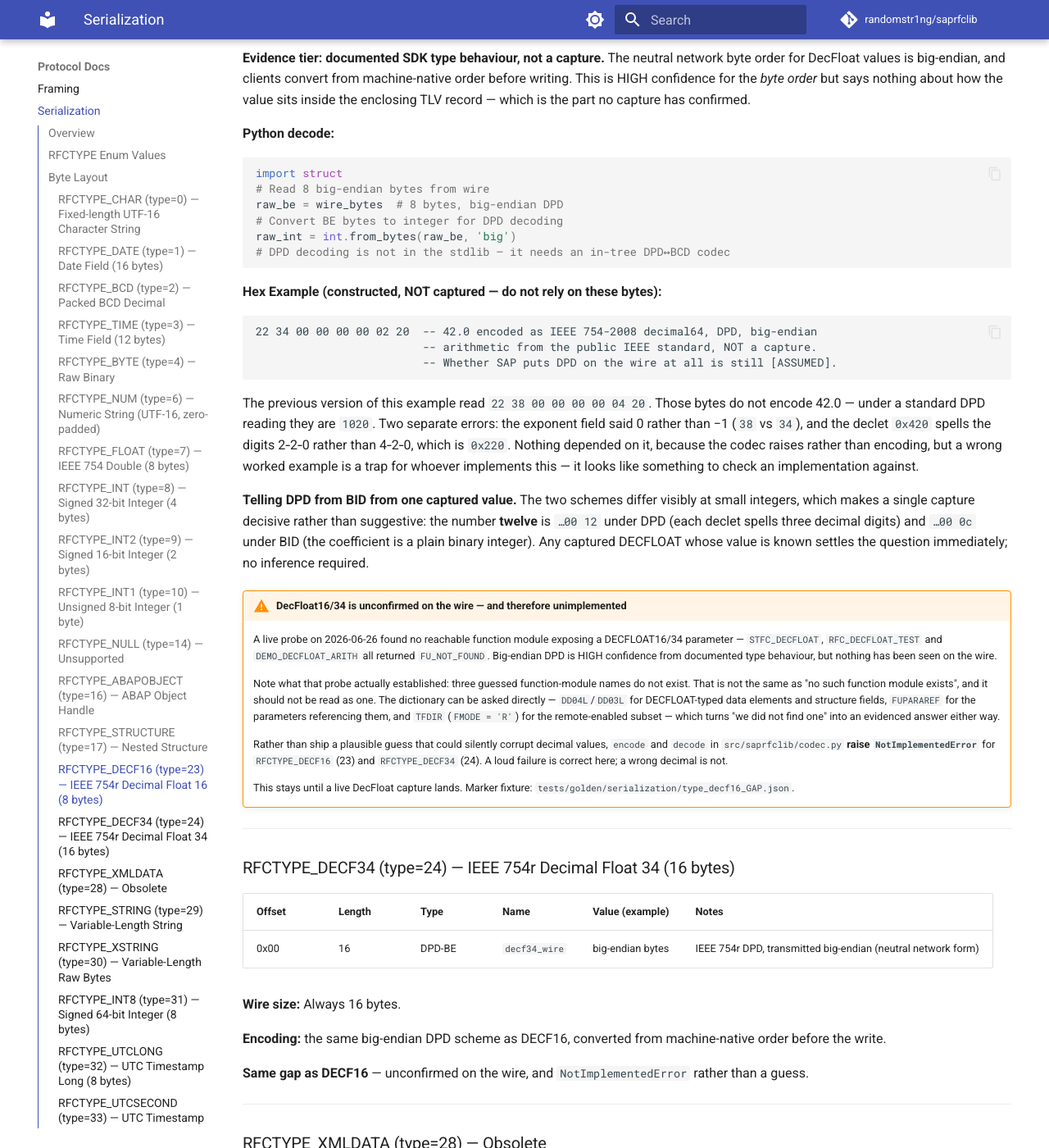
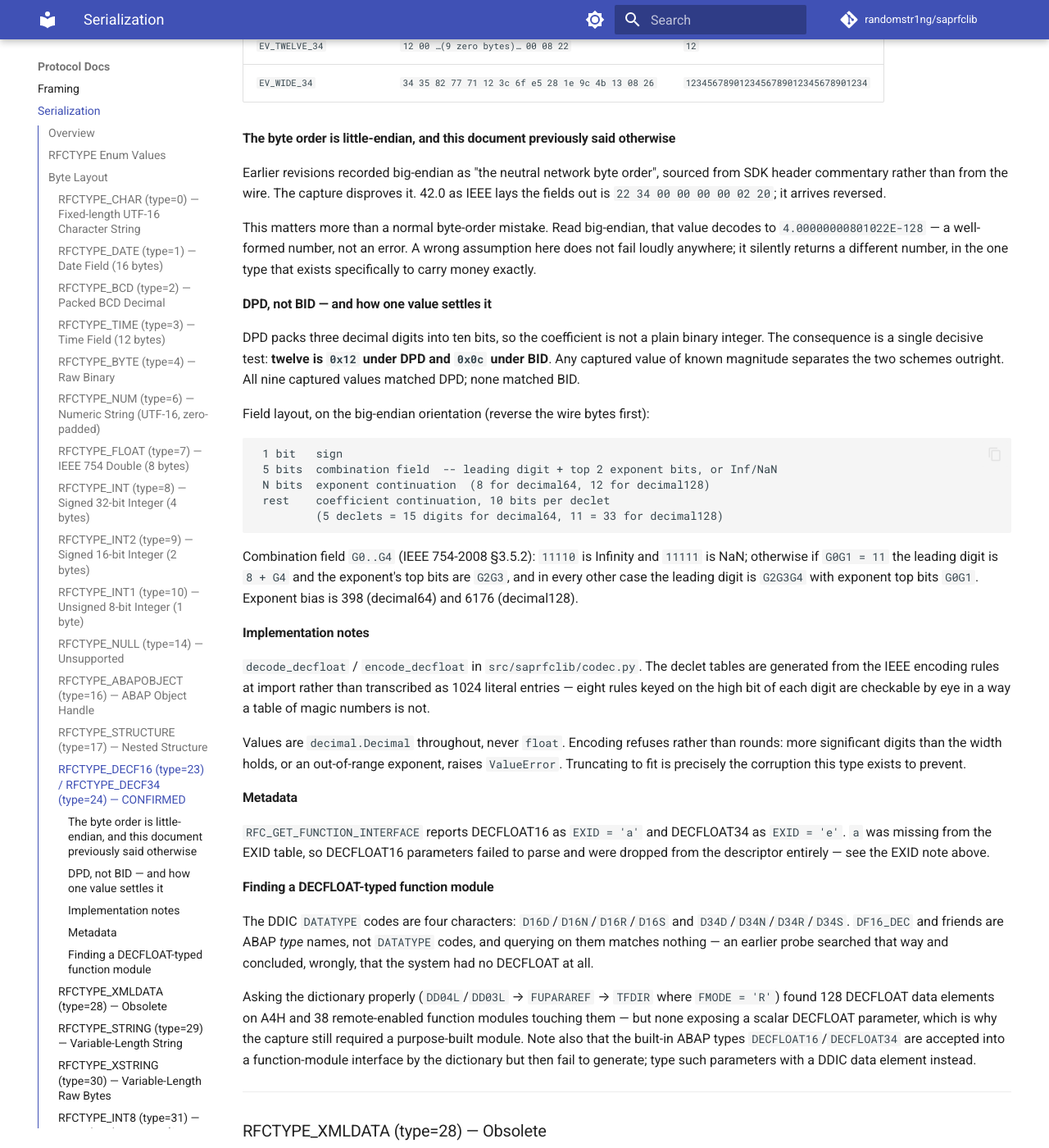
Before and after one commit to randomstr1ng/saprfclib, an MkDocs documentation site: the page built from docs/protocol/serialization.md, in a window 1280 px wide and 1400 px high, scrolled down 9149 px. Shown: the whole window at 82% size. Built offline with MkDocs 1.6.1 and Material for MkDocs 9.7.7, drawn with Linux system fonts in a browser that asks for light colours; comment, search, counter and statistics services are not loaded; some of the changed text lies outside the part shown.

Commit message:
feat: implement DECFLOAT16/34 — DPD, little-endian (closes #13)
The wire form is IEEE 754-2008 densely packed decimal in LITTLE-endian byte
order. Settled by live capture from A4H (kernel 793): a purpose-built
remote-enabled function module returning nine values whose decimal magnitude was
fixed in ABAP before the call, at both widths. All nine decode to their known
value and re-encode byte-for-byte. The capture is
tests/golden/serialization/decfloat_response.bin and every expectation in
tests/test_decfloat.py is driven from it rather than from the standard.

DPD packs three decimal digits per ten bits, so the coefficient is not a plain
binary integer. That gives a single decisive discriminator: twelve is 0x12 under
DPD where a binary-integer encoding would put 0x0c. All nine values matched DPD;
none matched BID.

The byte order documented until now was wrong. serialization.md recorded
big-endian as "the neutral network byte order", sourced from SDK header
commentary rather than from the wire. That is worth spelling out because of how
it would have failed: read big-endian, 42.0 decodes to 4.00000000801022E-128 --
a well-formed number, not an error. The mistake would have returned a different
value silently, in the one type that exists to carry money exactly. This is what
the no-guessing rule is for; the header note read as HIGH confidence and was
still wrong.

Encoding refuses rather than rounds: more significant digits than the width
holds, or an out-of-range exponent, raises ValueError. Values are
decimal.Decimal throughout, never float.

The declet tables are generated from the IEEE encoding rules at import instead
of transcribed as 1024 literal entries -- eight rules keyed on the high bit of
each digit can be checked by eye in a way a table of magic numbers cannot.

Three tests that asserted NotImplementedError are replaced, and the GAP-B-01
marker is rewritten as closed. The marker keeps two things worth not
re-deriving: the byte-order correction, and why the 2026-06-26 probe concluded
there was nothing to capture -- it guessed three function-module names rather
than asking the dictionary, and missing three guesses is not evidence of
absence. Its citation of SDK header line numbers is dropped; that does not
belong in this repository, and it was the source of the wrong byte order.

````diff
--- a/docs/protocol/serialization.md
+++ b/docs/protocol/serialization.md
@@ -48,8 +48,8 @@ little-endian byte order were confirmed 2026-07-05.
 | 14 | `RFCTYPE_NULL` | — | — | Not supported — skip on wire |
 | 16 | `RFCTYPE_ABAPOBJECT` | — | — | ABAP object handle — skip on wire |
 | 17 | `RFCTYPE_STRUCTURE` | — | — | Nested structure, descriptor-driven |
-| 23 | `RFCTYPE_DECF16` | 8 bytes | DECFLOAT16 | IEEE 754r DPD decimal float, big-endian wire |
-| 24 | `RFCTYPE_DECF34` | 16 bytes | DECFLOAT34 | IEEE 754r DPD decimal float, big-endian wire |
+| 23 | `RFCTYPE_DECF16` | 8 bytes | DECFLOAT16 | IEEE 754-2008 DPD decimal float, **little-endian** wire |
+| 24 | `RFCTYPE_DECF34` | 16 bytes | DECFLOAT34 | IEEE 754-2008 DPD decimal float, **little-endian** wire |
 | 28 | `RFCTYPE_XMLDATA` | — | — | No longer used — skip |
 | 29 | `RFCTYPE_STRING` | variable | STRING | Null-terminated; length-prefixed on wire |
 | 30 | `RFCTYPE_XSTRING` | variable | XSTRING | Raw bytes; length-prefixed (byte count) |
@@ -351,102 +351,90 @@ exercised; the non-Unicode layout is undocumented here.
 
 ---
 
-### RFCTYPE_DECF16 (type=23) — IEEE 754r Decimal Float 16 (8 bytes)
+### RFCTYPE_DECF16 (type=23) / RFCTYPE_DECF34 (type=24) — CONFIRMED
 
-!!! note "Metadata: DECFLOAT16 arrives with EXID `a` — CONFIRMED"
-    `RFC_GET_FUNCTION_INTERFACE` reports a DECFLOAT16 parameter with `EXID = 'a'`,
-    and DECFLOAT34 with `EXID = 'e'`. Confirmed by live capture on 2026-08-31: a
-    remote-enabled function module on A4H (kernel 793) carrying seven DECFLOAT16
-    and three DECFLOAT34 parameters reported `a` for all seven and `e` for all three.
+**Encoding:** IEEE 754-2008 **densely packed decimal (DPD)**, **little-endian** on the
+wire. DECFLOAT16 is decimal64 (8 bytes), DECFLOAT34 is decimal128 (16 bytes).
 
-    `_EXID_TO_RFCTYPE` previously mapped only `v` to DECFLOAT16, which has never
-    been observed. Every DECFLOAT16 parameter therefore failed to parse and was
-    dropped from the descriptor, so the interface silently lost them and the call
-    went out short of those arguments. `a` is now mapped; `v` is retained and
-    labelled `[ASSUMED]`.
+**Evidence tier 1 — live capture.** `tests/golden/serialization/decfloat_response.bin`,
+from A4H (kernel 793, release 758, Unicode): a purpose-built remote-enabled function
+module returning nine values whose decimal magnitude was fixed in ABAP before the call.
+All nine decode correctly and re-encode byte-for-byte. `tests/test_decfloat.py` drives
+every expectation from that fixture rather than from the standard.
 
-    Note this is about the *metadata* only. The wire encoding of the value itself
-    remains unconfirmed and `encode`/`decode` still raise — the failure simply moves
-    from "parameters silently missing" to "this type is not implemented", which is
-    the right shape for an unverified format.
+| parameter | wire bytes | value |
+|-----------|------------|-------|
+| `EV_TWELVE_16` | `12 00 00 00 00 00 38 22` | `12` |
+| `EV_FORTY_TWO_DOT_ZERO` | `20 02 00 00 00 00 34 22` | `42.0` |
+| `EV_MINUS_ONE` | `01 00 00 00 00 00 38 a2` | `-1` |
+| `EV_ZERO` | `00 00 00 00 00 00 38 22` | `0` |
+| `EV_WIDE_16` | `56 8e e2 c1 b9 34 39 26` | `1234567890123456` |
+| `EV_TWELVE_34` | `12 00 …(9 zero bytes)… 00 08 22` | `12` |
+| `EV_WIDE_34` | `34 35 82 77 71 12 3c 6f e5 28 1e 9c 4b 13 08 26` | `1234567890123456789012345678901234` |
 
-| Offset | Length | Type | Name | Value (example) | Notes |
-|--------|--------|------|------|-----------------|-------|
-| 0x00 | 8 | DPD-BE | `decf16_wire` | big-endian bytes | IEEE 754r DPD, transmitted big-endian (neutral network form) |
+#### The byte order is little-endian, and this document previously said otherwise
 
-**Wire size:** Always 8 bytes.
+Earlier revisions recorded big-endian as "the neutral network byte order", sourced from
+SDK header commentary rather than from the wire. The capture disproves it. 42.0 as IEEE
+lays the fields out is `22 34 00 00 00 00 02 20`; it arrives reversed.
 
-**Encoding:** IEEE 754r **Densely Packed Decimal (DPD)** in **Big-Endian (network) byte order**.
+This matters more than a normal byte-order mistake. Read big-endian, that value decodes
+to `4.00000000801022E-128` — a well-formed number, not an error. A wrong assumption here
+does not fail loudly anywhere; it silently returns a different number, in the one type
+that exists specifically to carry money exactly.
 
-**Evidence tier: documented SDK type behaviour, not a capture.** The neutral network byte order
-for DecFloat values is big-endian, and clients convert from machine-native order before writing.
-This is HIGH confidence for the *byte order* but says nothing about how the value sits inside the
-enclosing TLV record — which is the part no capture has confirmed.
+#### DPD, not BID — and how one value settles it
 
-**Python decode:**
-```python
-import struct
-# Read 8 big-endian bytes from wire
-raw_be = wire_bytes  # 8 bytes, big-endian DPD
-# Convert BE bytes to integer for DPD decoding
-raw_int = int.from_bytes(raw_be, 'big')
-# DPD decoding is not in the stdlib — it needs an in-tree DPD↔BCD codec
+DPD packs three decimal digits into ten bits, so the coefficient is not a plain binary
+integer. The consequence is a single decisive test: **twelve is `0x12` under DPD and
+`0x0c` under BID**. Any captured value of known magnitude separates the two schemes
+outright. All nine captured values matched DPD; none matched BID.
+
+Field layout, on the big-endian orientation (reverse the wire bytes first):
+
+```
+ 1 bit   sign
+ 5 bits  combination field  -- leading digit + top 2 exponent bits, or Inf/NaN
+ N bits  exponent continuation  (8 for decimal64, 12 for decimal128)
+ rest    coefficient continuation, 10 bits per declet
+         (5 declets = 15 digits for decimal64, 11 = 33 for decimal128)
 ```
 
-**Hex Example (constructed, NOT captured — do not rely on these bytes):**
-```hex
-22 34 00 00 00 00 02 20  -- 42.0 encoded as IEEE 754-2008 decimal64, DPD, big-endian
-                         -- arithmetic from the public IEEE standard, NOT a capture.
-                         -- Whether SAP puts DPD on the wire at all is still [ASSUMED].
-```
+Combination field `G0..G4` (IEEE 754-2008 §3.5.2): `11110` is Infinity and `11111` is
+NaN; otherwise if `G0G1 = 11` the leading digit is `8 + G4` and the exponent's top bits
+are `G2G3`, and in every other case the leading digit is `G2G3G4` with exponent top bits
+`G0G1`. Exponent bias is 398 (decimal64) and 6176 (decimal128).
 
-The previous version of this example read `22 38 00 00 00 00 04 20`. Those bytes do
-not encode 42.0 — under a standard DPD reading they are `1020`. Two separate errors:
-the exponent field said 0 rather than −1 (`38` vs `34`), and the declet `0x420` spells
-the digits 2‑2‑0 rather than 4‑2‑0, which is `0x220`. Nothing depended on it, because
-the codec raises rather than encoding, but a wrong worked example is a trap for whoever
-implements this — it looks like something to check an implementation against.
+#### Implementation notes
 
-**Telling DPD from BID from one captured value.** The two schemes differ visibly at
-small integers, which makes a single capture decisive rather than suggestive: the
-number **twelve** is `…00 12` under DPD (each declet spells three decimal digits) and
-`…00 0c` under BID (the coefficient is a plain binary integer). Any captured DECFLOAT
-whose value is known settles the question immediately; no inference required.
+`decode_decfloat` / `encode_decfloat` in `src/saprfclib/codec.py`. The declet tables are
+generated from the IEEE encoding rules at import rather than transcribed as 1024 literal
+entries — eight rules keyed on the high bit of each digit are checkable by eye in a way
+a table of magic numbers is not.
 
-!!! warning "DecFloat16/34 is unconfirmed on the wire — and therefore unimplemented"
-    A live probe on 2026-06-26 found no reachable function module exposing a DECFLOAT16/34
-    parameter — `STFC_DECFLOAT`, `RFC_DECFLOAT_TEST` and `DEMO_DECFLOAT_ARITH` all returned
-    `FU_NOT_FOUND`. Big-endian DPD is HIGH confidence from documented type behaviour, but nothing
-    has been seen on the wire.
+Values are `decimal.Decimal` throughout, never `float`. Encoding refuses rather than
+rounds: more significant digits than the width holds, or an out-of-range exponent, raises
+`ValueError`. Truncating to fit is precisely the corruption this type exists to prevent.
 
-    Note what that probe actually established: three guessed function-module names do not
-    exist. That is not the same as "no such function module exists", and it should not be
-    read as one. The dictionary can be asked directly — `DD04L`/`DD03L` for DECFLOAT-typed
-    data elements and structure fields, `FUPARAREF` for the parameters referencing them, and
-    `TFDIR` (`FMODE = 'R'`) for the remote-enabled subset — which turns "we did not find one"
-    into an evidenced answer either way.
+#### Metadata
 
-    Rather than ship a plausible guess that could silently corrupt decimal values, `encode` and
-    `decode` in `src/saprfclib/codec.py` **raise `NotImplementedError`** for `RFCTYPE_DECF16` (23)
-    and `RFCTYPE_DECF34` (24). A loud failure is correct here; a wrong decimal is not.
+`RFC_GET_FUNCTION_INTERFACE` reports DECFLOAT16 as `EXID = 'a'` and DECFLOAT34 as
+`EXID = 'e'`. `a` was missing from the EXID table, so DECFLOAT16 parameters failed to
+parse and were dropped from the descriptor entirely — see the EXID note above.
 
-    This stays until a live DecFloat capture lands. Marker fixture:
-    `tests/golden/serialization/type_decf16_GAP.json`.
+#### Finding a DECFLOAT-typed function module
 
----
+The DDIC `DATATYPE` codes are four characters: `D16D`/`D16N`/`D16R`/`D16S` and
+`D34D`/`D34N`/`D34R`/`D34S`. `DF16_DEC` and friends are ABAP *type* names, not `DATATYPE`
+codes, and querying on them matches nothing — an earlier probe searched that way and
+concluded, wrongly, that the system had no DECFLOAT at all.
 
-### RFCTYPE_DECF34 (type=24) — IEEE 754r Decimal Float 34 (16 bytes)
-
-| Offset | Length | Type | Name | Value (example) | Notes |
-|--------|--------|------|------|-----------------|-------|
-| 0x00 | 16 | DPD-BE | `decf34_wire` | big-endian bytes | IEEE 754r DPD, transmitted big-endian (neutral network form) |
-
-**Wire size:** Always 16 bytes.
-
-**Encoding:** the same big-endian DPD scheme as DECF16, converted from machine-native order
-before the write.
-
-**Same gap as DECF16** — unconfirmed on the wire, and `NotImplementedError` rather than a guess.
+Asking the dictionary properly (`DD04L`/`DD03L` → `FUPARAREF` → `TFDIR` where
+`FMODE = 'R'`) found 128 DECFLOAT data elements on A4H and 38 remote-enabled function
+modules touching them — but none exposing a scalar DECFLOAT parameter, which is why the
+capture still required a purpose-built module. Note also that the built-in ABAP types
+`DECFLOAT16`/`DECFLOAT34` are accepted into a function-module interface by the dictionary
+but then fail to generate; type such parameters with a DDIC data element instead.
 
 ---
 
````
Also changed, not shown: CHANGELOG.md (+18 -0 lines), 6 other files.
